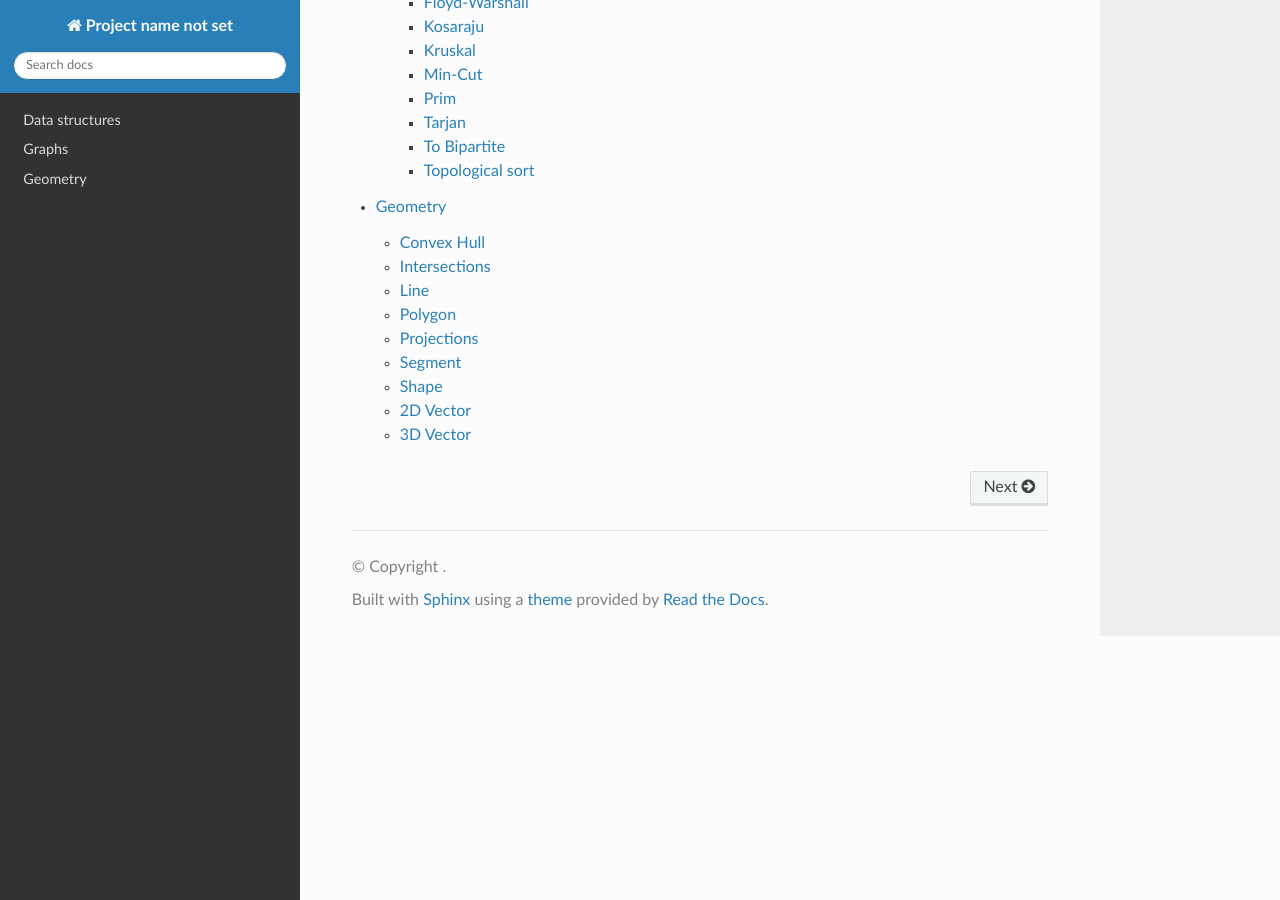
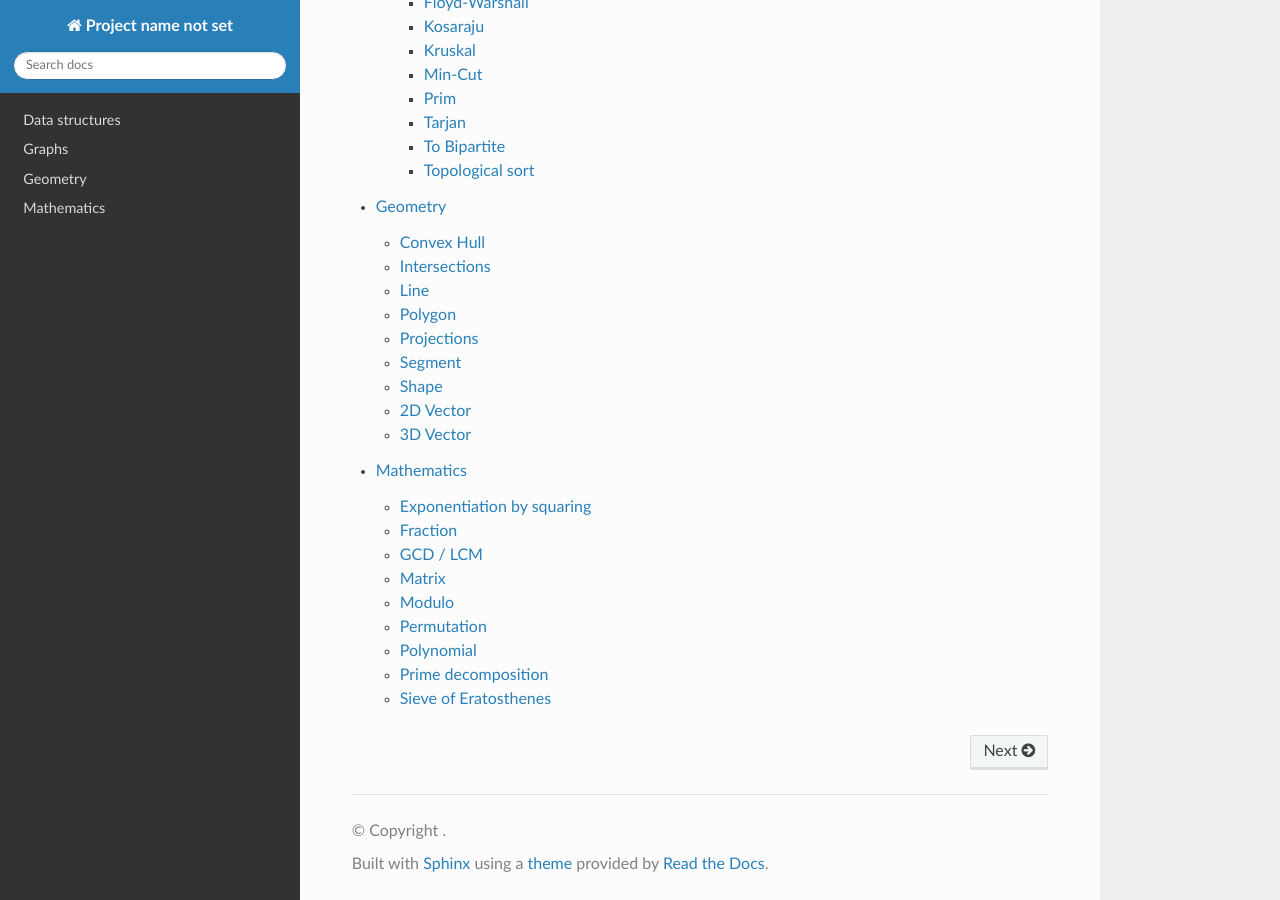
Before and after one commit to AdrienVannson/algo-lib, a Sphinx documentation site: the page built from docs/index.rst, in a window 1280 px wide and 900 px high, scrolled down 577 px. Built offline with Sphinx 7.4.7 and the Read the Docs theme 2.0.0, drawn with Linux system fonts in a browser that asks for light colours.

Commit message:
Documentation for maths

```diff
--- a/docs/index.rst
+++ b/docs/index.rst
@@ -9,3 +9,4 @@ Welcome to the Algolib documentation! All the documented entities are listed in
     data-structures
     graphs
     geometry
+    maths
--- /dev/null
+++ b/docs/maths.rst
@@ -0,0 +1,15 @@
+Mathematics
+===========
+
+.. toctree::
+    :maxdepth: 2
+
+    maths/exponentiation-by-squaring
+    maths/fraction
+    maths/gcd-lcm
+    maths/matrix
+    maths/modulo
+    maths/permutation
+    maths/polynomial
+    maths/prime-decomposition
+    maths/sieve-of-eratosthenes
--- /dev/null
+++ b/docs/maths/exponentiation-by-squaring.rst
@@ -0,0 +1,4 @@
+Exponentiation by squaring
+==========================
+
+.. doxygenfile:: exponentiation-by-squaring.hpp
--- /dev/null
+++ b/docs/maths/fraction.rst
@@ -0,0 +1,4 @@
+Fraction
+========
+
+.. doxygenfile:: fraction.hpp
--- /dev/null
+++ b/docs/maths/gcd-lcm.rst
@@ -0,0 +1,4 @@
+GCD / LCM
+=========
+
+.. doxygenfile:: gcd-lcm.hpp
--- /dev/null
+++ b/docs/maths/matrix.rst
@@ -0,0 +1,4 @@
+Matrix
+======
+
+.. doxygenfile:: matrix.hpp
--- /dev/null
+++ b/docs/maths/modulo.rst
@@ -0,0 +1,4 @@
+Modulo
+======
+
+.. doxygenfile:: modulo.hpp
--- /dev/null
+++ b/docs/maths/permutation.rst
@@ -0,0 +1,4 @@
+Permutation
+===========
+
+.. doxygenfile:: permutation.hpp
--- /dev/null
+++ b/docs/maths/polynomial.rst
@@ -0,0 +1,4 @@
+Polynomial
+==========
+
+.. doxygenfile:: polynomial.hpp
--- /dev/null
+++ b/docs/maths/prime-decomposition.rst
@@ -0,0 +1,4 @@
+Prime decomposition
+===================
+
+.. doxygenfile:: prime-decomposition.hpp
--- /dev/null
+++ b/docs/maths/sieve-of-eratosthenes.rst
@@ -0,0 +1,4 @@
+Sieve of Eratosthenes
+=====================
+
+.. doxygenfile:: sieve-of-eratosthenes.hpp
```
